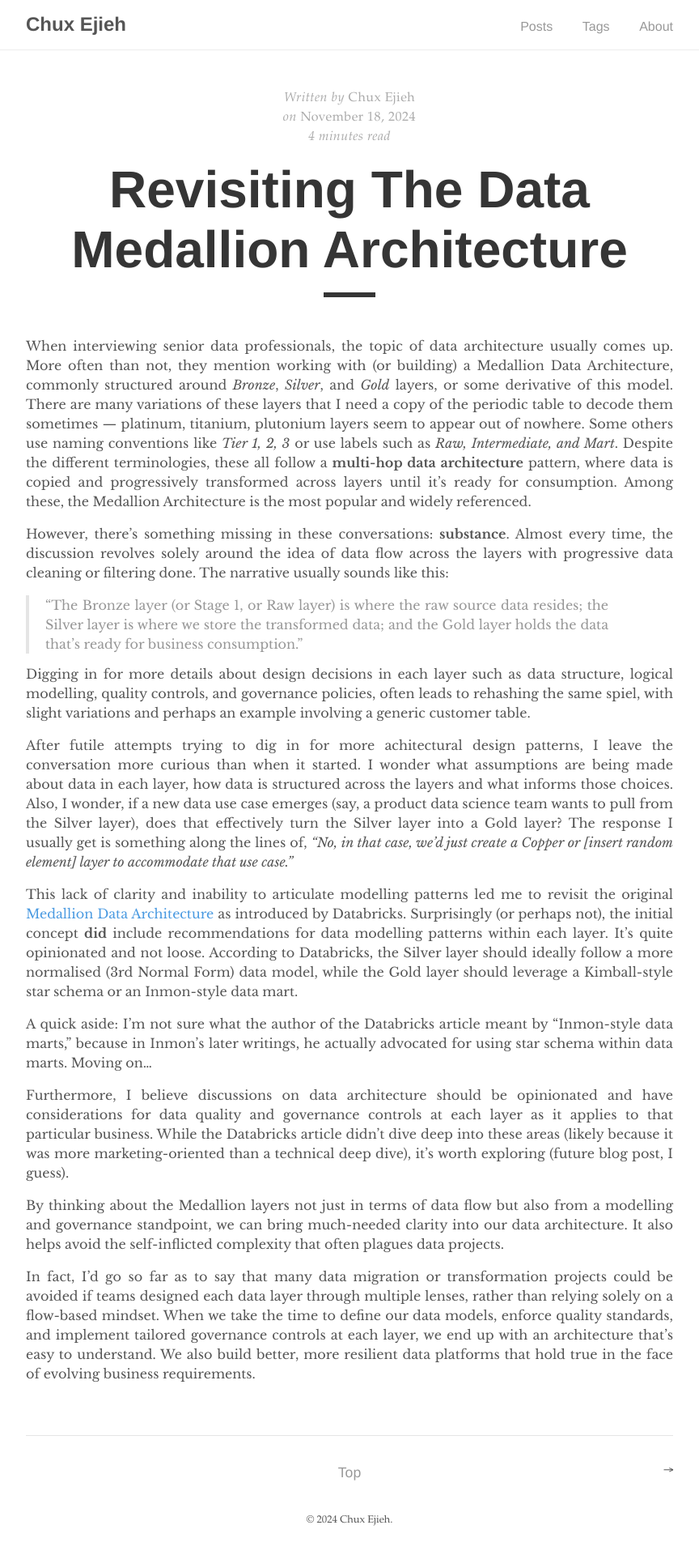
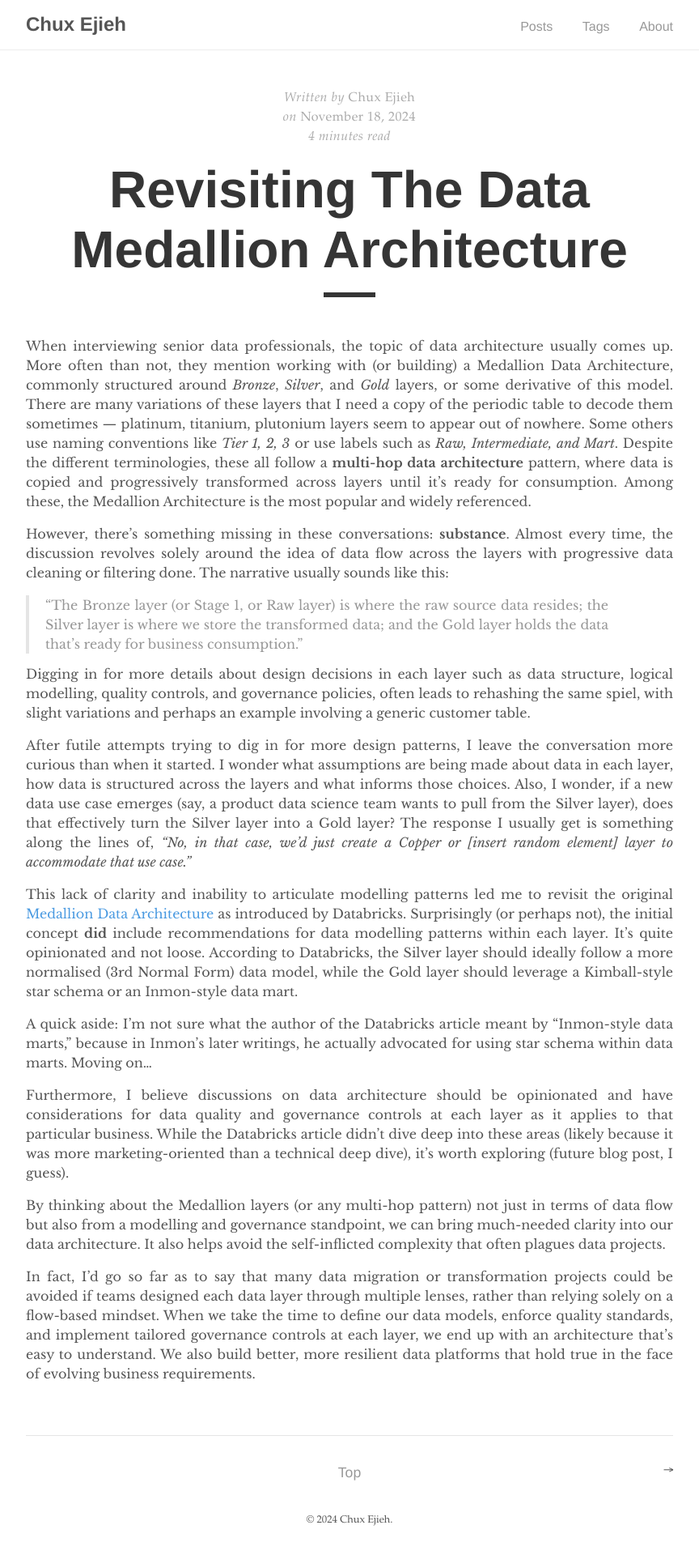
Before and after one commit to ejieh/ejieh.github.io, a Jekyll site: the page built from _posts/2024-11-18-revisiting-the-data-medallion-architecture.md, in a window 1280 px wide. Shown: the whole page at 81% size, without its empty margins (208-1072 px from the left). Built offline with Jekyll 4.4.1, drawn with Linux system fonts in a browser that asks for light colours.

Commit message:
fixed typos 2

```diff
--- a/_posts/2024-11-18-revisiting-the-data-medallion-architecture.md
+++ b/_posts/2024-11-18-revisiting-the-data-medallion-architecture.md
@@ -11,7 +11,7 @@ However, there’s something missing in these conversations: **substance**. Almo
 
 Digging in for more details about design decisions in each layer such as data structure, logical modelling, quality controls, and governance policies, often leads to rehashing the same spiel, with slight variations and perhaps an example involving a generic customer table.
 
-After futile attempts trying to dig in for more achitectural design patterns, I leave the conversation more curious than when it started. I wonder what assumptions are being made about data in each layer, how data is structured across the layers and what informs those choices. Also, I wonder, if a new data use case emerges (say, a product data science team wants to pull from the Silver layer), does that effectively turn the Silver layer into a Gold layer? The response I usually get is something along the lines of, *"No, in that case, we’d just create a Copper or \[insert random element] layer to accommodate that use case."*
+After futile attempts trying to dig in for more design patterns, I leave the conversation more curious than when it started. I wonder what assumptions are being made about data in each layer, how data is structured across the layers and what informs those choices. Also, I wonder, if a new data use case emerges (say, a product data science team wants to pull from the Silver layer), does that effectively turn the Silver layer into a Gold layer? The response I usually get is something along the lines of, *"No, in that case, we’d just create a Copper or \[insert random element] layer to accommodate that use case."*
 
 This lack of clarity and inability to articulate modelling patterns led me to revisit the original [Medallion Data Architecture](https://www.databricks.com/glossary/medallion-architecture) as introduced by Databricks. Surprisingly (or perhaps not), the initial concept **did** include recommendations for data modelling patterns within each layer. It's quite opinionated and not loose. According to Databricks, the Silver layer should ideally follow a more normalised (3rd Normal Form) data model, while the Gold layer should leverage a Kimball-style star schema or an Inmon-style data mart.
 
@@ -19,6 +19,6 @@ A quick aside: I’m not sure what the author of the Databricks article meant by
 
 Furthermore, I believe discussions on data architecture should be opinionated and have considerations for data quality and governance controls at each layer as it applies to that particular business. While the Databricks article didn’t dive deep into these areas (likely because it was more marketing-oriented than a technical deep dive), it’s worth exploring (future blog post, I guess).
 
-By thinking about the Medallion layers not just in terms of data flow but also from a modelling and governance standpoint, we can bring much-needed clarity into our data architecture. It also helps avoid the self-inflicted complexity that often plagues data projects.
+By thinking about the Medallion layers (or any multi-hop pattern) not just in terms of data flow but also from a modelling and governance standpoint, we can bring much-needed clarity into our data architecture. It also helps avoid the self-inflicted complexity that often plagues data projects.
 
 In fact, I’d go so far as to say that many data migration or transformation projects could be avoided if teams designed each data layer through multiple lenses, rather than relying solely on a flow-based mindset. When we take the time to define our data models, enforce quality standards, and implement tailored governance controls at each layer, we end up with an architecture that’s easy to understand. We also build better, more resilient data platforms that hold true in the face of evolving business requirements.
```
